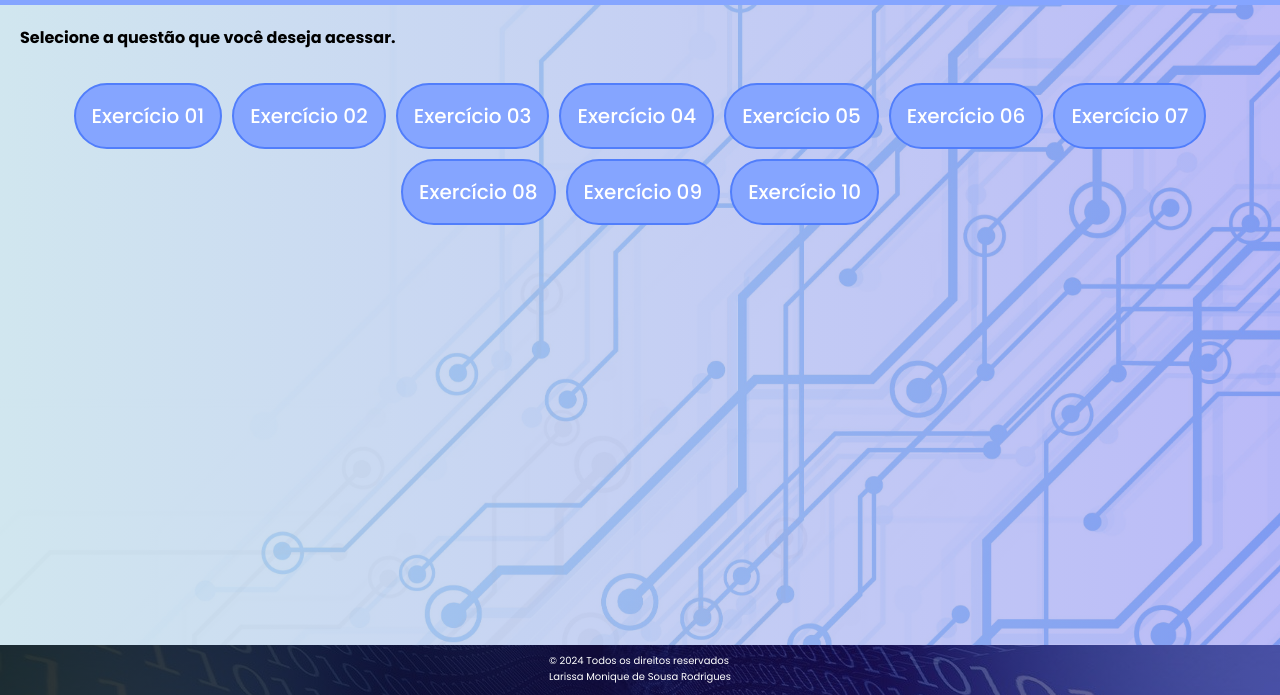
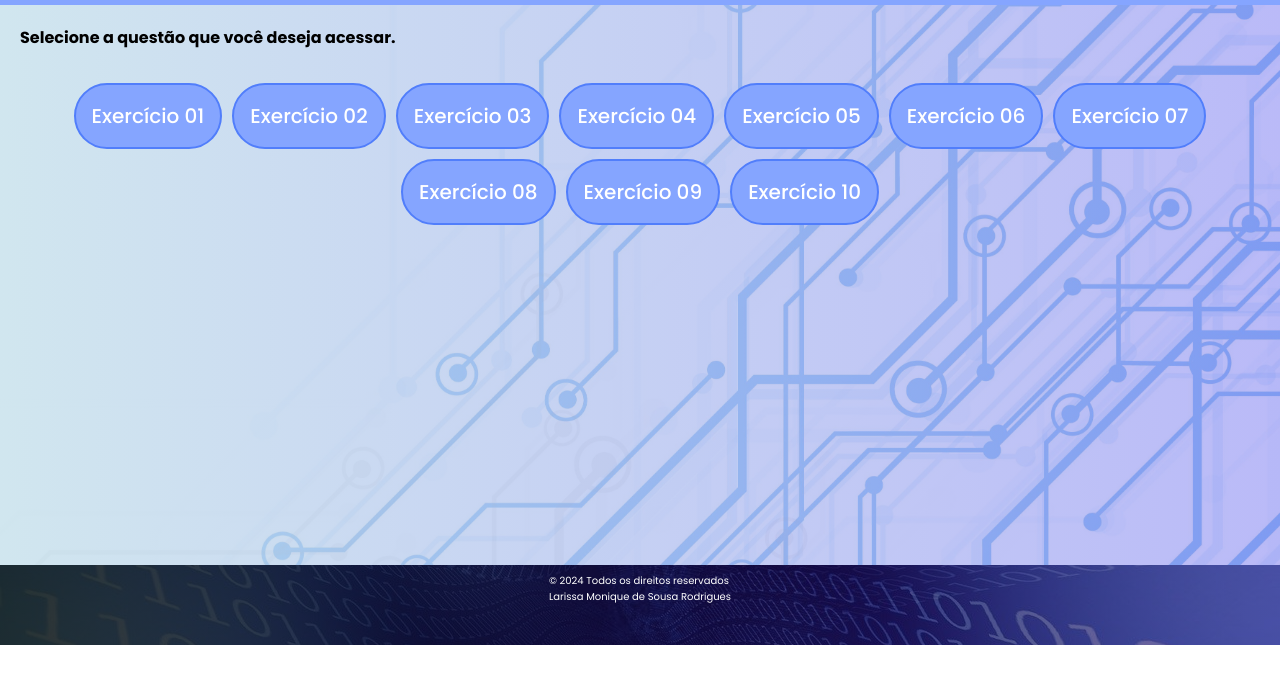
Before and after one commit to devLarissaRodrigues/web-js, a plain HTML site: page index.html in a window 1280 px wide. Shown: the part 117-812 px from the top of the page. Drawn offline with Linux system fonts and the light colour scheme.

Commit message:
Update style.css

```diff
--- a/css/style.css
+++ b/css/style.css
@@ -29,14 +29,13 @@ body{
 .principal{
     background-color: #cfdaf8;
     padding: 20px;
-    height: 80vh;
+    height: 70vh;
     background-image: linear-gradient(to right, rgba(197, 224, 235, 0.8), rgba(140, 140, 243, 0.6)), url('../img/bg.jpg'); background-size: cover;
 
 }
 
 .rodape{
     height: 10vh;
-    height: 100%;
     background-color: #4169e1;
     color: white;
     display: flex;
```
